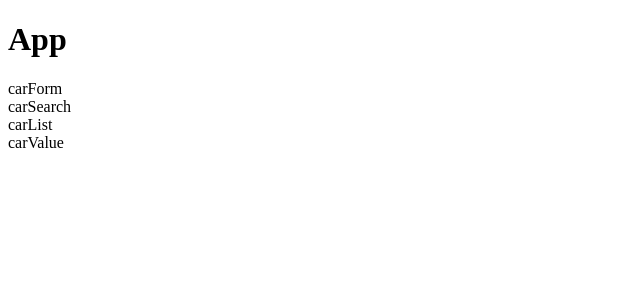
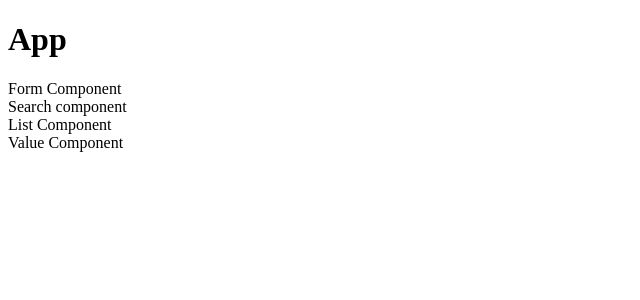
Before and after one commit to yunusparvezkhan/vipalika, a React (Create React App) app: page / in a window 1280 px wide. Shown: the top 300 px of the page, without its empty margins (0-640 px from the left). Built offline with nearby package versions, Linux system fonts and the light colour scheme.

Commit message:
fix(literral): fix component names
This commit changes component names starting with 'car' to starting with 'item',
as this is more accurate for the app

```diff
--- a/src/App.js
+++ b/src/App.js
@@ -1,8 +1,8 @@
 import React from "react";
-import CarForm from "./components/CarForm";
-import CarSearch from "./components/CarSearch";
-import CarList from "./components/CarList";
-import CarValue from "./components/CarValue";
+import ItemForm from "./components/ItemForm";
+import ItemSearch from "./components/ItemSearch";
+import ItemList from "./components/ItemList";
+import ItemValue from "./components/ItemValue";
 
 function App() {
   return (
@@ -10,10 +10,10 @@ function App() {
       <h1>
         App
       </h1>
-      <CarForm />
-      <CarSearch />
-      <CarList />
-      <CarValue />
+      <ItemForm />
+      <ItemSearch />
+      <ItemList />
+      <ItemValue />
     </div>
   );
 }
--- a/src/components/CarForm.js
+++ /dev/null
@@ -1,9 +0,0 @@
-import React from 'react'
-
-const CarForm = () => {
-    return (
-        <div>carForm</div>
-    )
-}
-
-export default CarForm
--- a/src/components/CarList.js
+++ /dev/null
@@ -1,9 +0,0 @@
-import React from 'react'
-
-const CarList = () => {
-    return (
-        <div>carList</div>
-    )
-}
-
-export default CarList;
--- a/src/components/CarSearch.js
+++ /dev/null
@@ -1,9 +0,0 @@
-import React from 'react'
-
-const CarSearch = () => {
-    return (
-        <div>carSearch</div>
-    )
-}
-
-export default CarSearch;
--- a/src/components/CarValue.js
+++ /dev/null
@@ -1,9 +0,0 @@
-import React from 'react'
-
-const CarValue = () => {
-    return (
-        <div>carValue</div>
-    )
-}
-
-export default CarValue;
--- /dev/null
+++ b/src/components/ItemForm.js
@@ -0,0 +1,9 @@
+import React from 'react'
+
+const ItemForm = () => {
+    return (
+        <div>Form Component</div>
+    )
+}
+
+export default ItemForm;
--- /dev/null
+++ b/src/components/ItemList.js
@@ -0,0 +1,9 @@
+import React from 'react'
+
+const ItemList = () => {
+    return (
+        <div>List Component</div>
+    )
+}
+
+export default ItemList;
--- /dev/null
+++ b/src/components/ItemSearch.js
@@ -0,0 +1,9 @@
+import React from 'react'
+
+const ItemSearch = () => {
+    return (
+        <div>Search component</div>
+    )
+}
+
+export default ItemSearch;
--- /dev/null
+++ b/src/components/ItemValue.js
@@ -0,0 +1,9 @@
+import React from 'react'
+
+const ItemValue = () => {
+    return (
+        <div>Value Component</div>
+    )
+}
+
+export default ItemValue;
```
